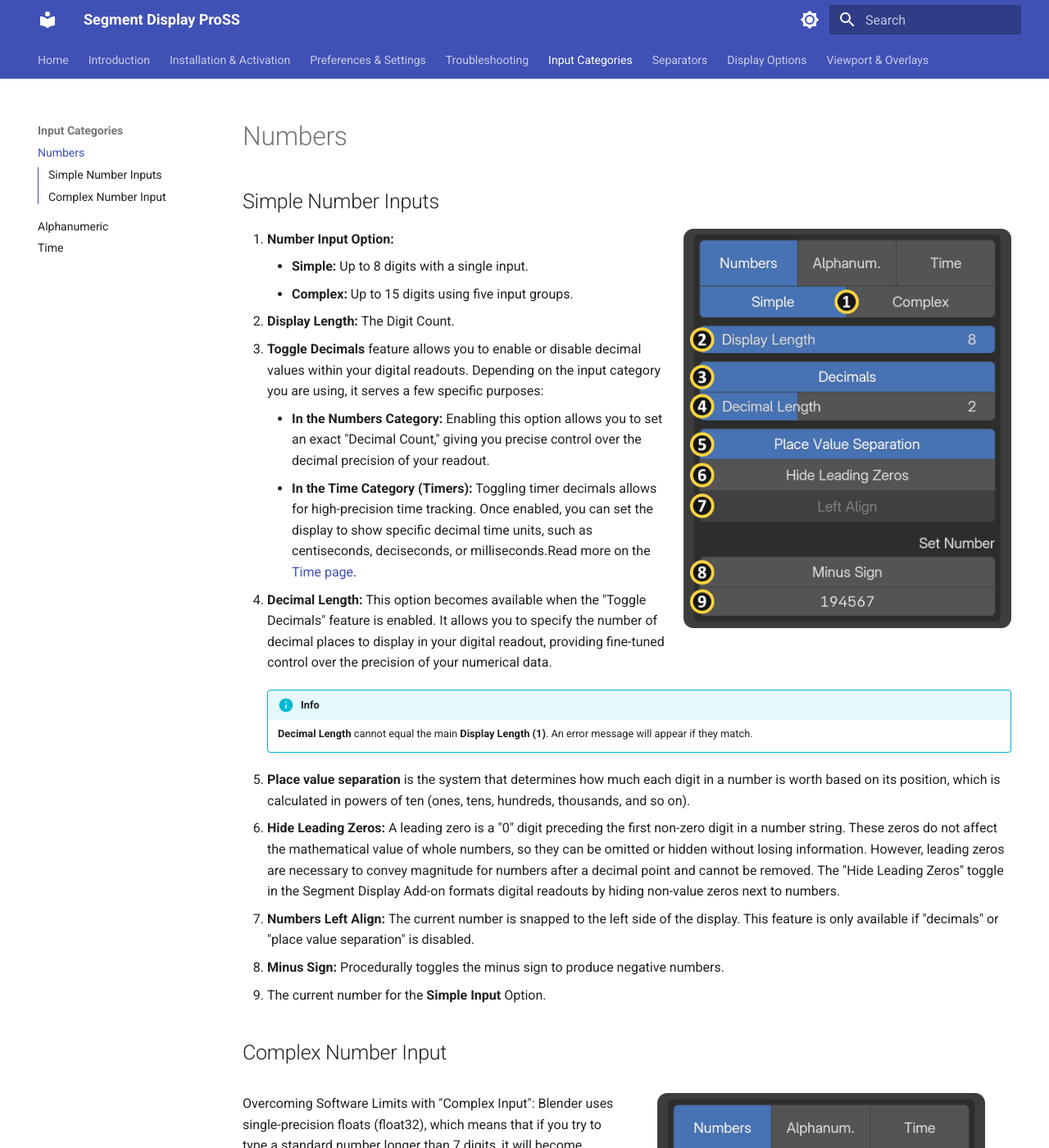
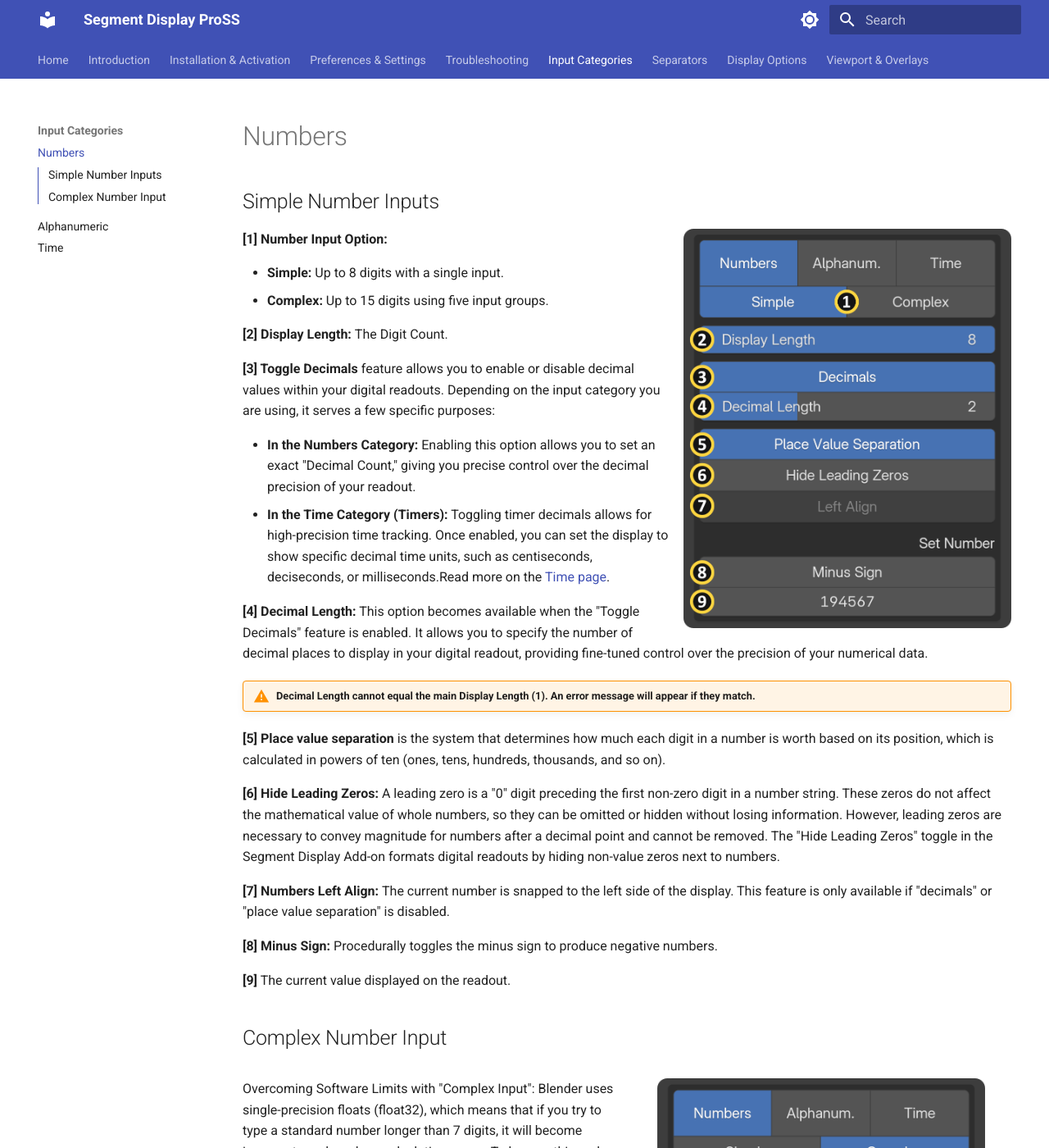
Before and after one commit to ahmetmaya-orion/segment-display-pro-docs, an MkDocs documentation site: the page built from docs/in_cat_numbers.md, in a window 1280 px wide and 1400 px high. Shown: the whole window at 82% size. Built offline with MkDocs 1.6.1 and Material for MkDocs 9.7.7, drawn with Linux system fonts in a browser that asks for light colours.

Commit message:
[Update] Input Cat. Numbers page

```diff
--- a/docs/in_cat_numbers.md
+++ b/docs/in_cat_numbers.md
@@ -3,32 +3,33 @@
 
 ![Numbers Simple](assets/images/in_cat_numbers/ui_num_simple.png){ align=right width="400" }
 
-1. **Number Input Option:**
-    - **Simple:** Up to 8 digits with a single input.
-    - **Complex:** Up to 15 digits using five input groups.
+**[1] Number Input Option:**
 
-2. **Display Length:** The Digit Count.
+- **Simple:** Up to 8 digits with a single input.
 
-3. **Toggle Decimals** feature allows you to enable or disable decimal values within your digital readouts. Depending on the input category you are using, it serves a few specific purposes:
+- **Complex:** Up to 15 digits using five input groups.
 
-    - **In the Numbers Category:** Enabling this option allows you to set an exact "Decimal Count," giving you precise control over the decimal precision of your readout.
+**[2] Display Length:** The Digit Count.
 
-    - **In the Time Category (Timers):** Toggling timer decimals allows for high-precision time tracking. Once enabled, you can set the display to show specific decimal time units, such as centiseconds, deciseconds, or milliseconds.Read more on the [Time page](in_cat_time.md#timer).
+**[3] Toggle Decimals** feature allows you to enable or disable decimal values within your digital readouts. Depending on the input category you are using, it serves a few specific purposes:
 
-4. **Decimal Length:** This option becomes available when the "Toggle Decimals" feature is enabled. It allows you to specify the number of decimal places to display in your digital readout, providing fine-tuned control over the precision of your numerical data.
+- **In the Numbers Category:** Enabling this option allows you to set an exact "Decimal Count," giving you precise control over the decimal precision of your readout.
 
-    !!! info
-        **Decimal Length** cannot equal the main **Display Length (1)**. An error message will appear if they match.
+- **In the Time Category (Timers):** Toggling timer decimals allows for high-precision time tracking. Once enabled, you can set the display to show specific decimal time units, such as centiseconds, deciseconds, or milliseconds.Read more on the [Time page](in_cat_time.md#timer).
 
-5. **Place value separation** is the system that determines how much each digit in a number is worth based on its position, which is calculated in powers of ten (ones, tens, hundreds, thousands, and so on).
+**[4] Decimal Length:** This option becomes available when the "Toggle Decimals" feature is enabled. It allows you to specify the number of decimal places to display in your digital readout, providing fine-tuned control over the precision of your numerical data.
 
-6. **Hide Leading Zeros:** A leading zero is a "0" digit preceding the first non-zero digit in a number string. These zeros do not affect the mathematical value of whole numbers, so they can be omitted or hidden without losing information. However, leading zeros are necessary to convey magnitude for numbers after a decimal point and cannot be removed. The "Hide Leading Zeros" toggle in the Segment Display Add-on formats digital readouts by hiding non-value zeros next to numbers.
+!!! warning "**Decimal Length** cannot equal the main **Display Length (1)**. An error message will appear if they match."
 
-7. **Numbers Left Align:** The current number is snapped to the left side of the display. This feature is only available if "decimals" or "place value separation" is disabled.
+**[5] Place value separation** is the system that determines how much each digit in a number is worth based on its position, which is calculated in powers of ten (ones, tens, hundreds, thousands, and so on).
 
-8. **Minus Sign:** Procedurally toggles the minus sign to produce negative numbers.
+**[6] Hide Leading Zeros:** A leading zero is a "0" digit preceding the first non-zero digit in a number string. These zeros do not affect the mathematical value of whole numbers, so they can be omitted or hidden without losing information. However, leading zeros are necessary to convey magnitude for numbers after a decimal point and cannot be removed. The "Hide Leading Zeros" toggle in the Segment Display Add-on formats digital readouts by hiding non-value zeros next to numbers.
 
-9. The current number for the **Simple Input** Option.
+**[7] Numbers Left Align:** The current number is snapped to the left side of the display. This feature is only available if "decimals" or "place value separation" is disabled.
+
+**[8] Minus Sign:** Procedurally toggles the minus sign to produce negative numbers.
+
+**[9]** The current value displayed on the readout.
 
 ## Complex Number Input
 
```
